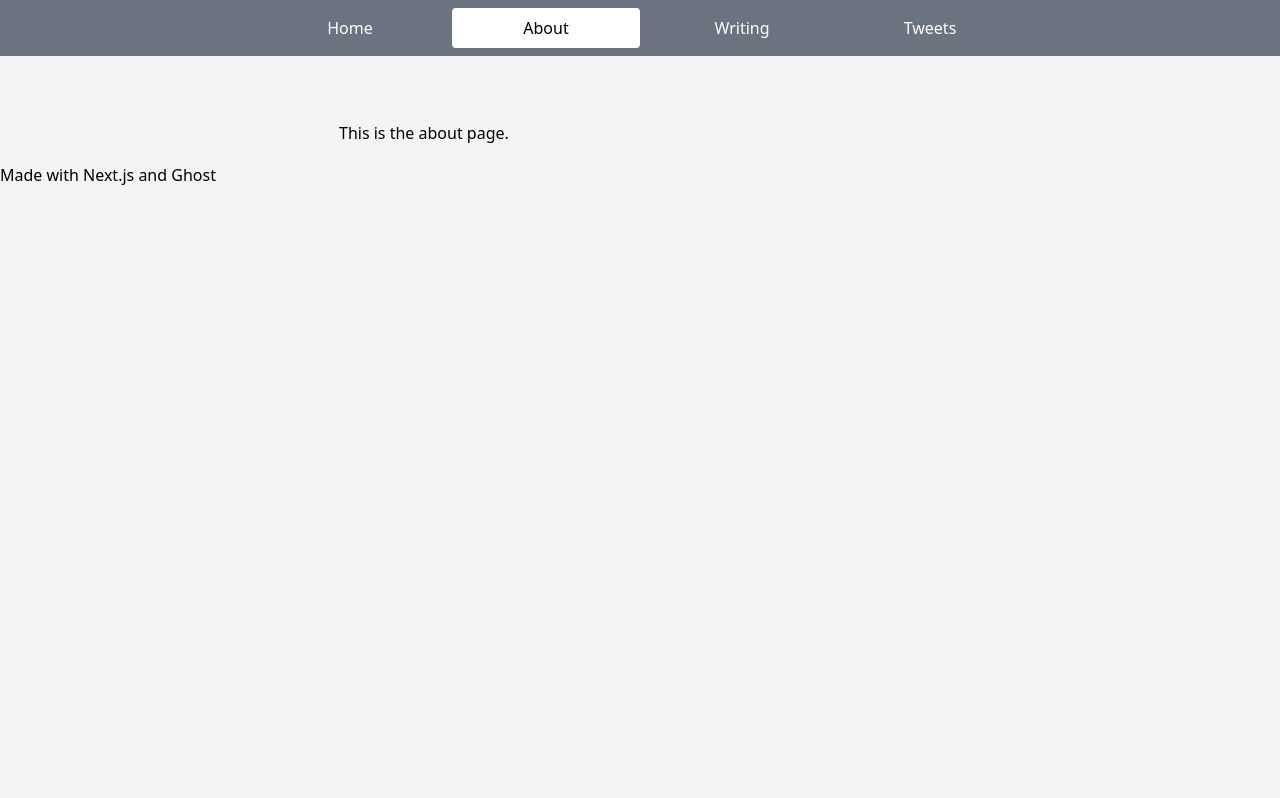
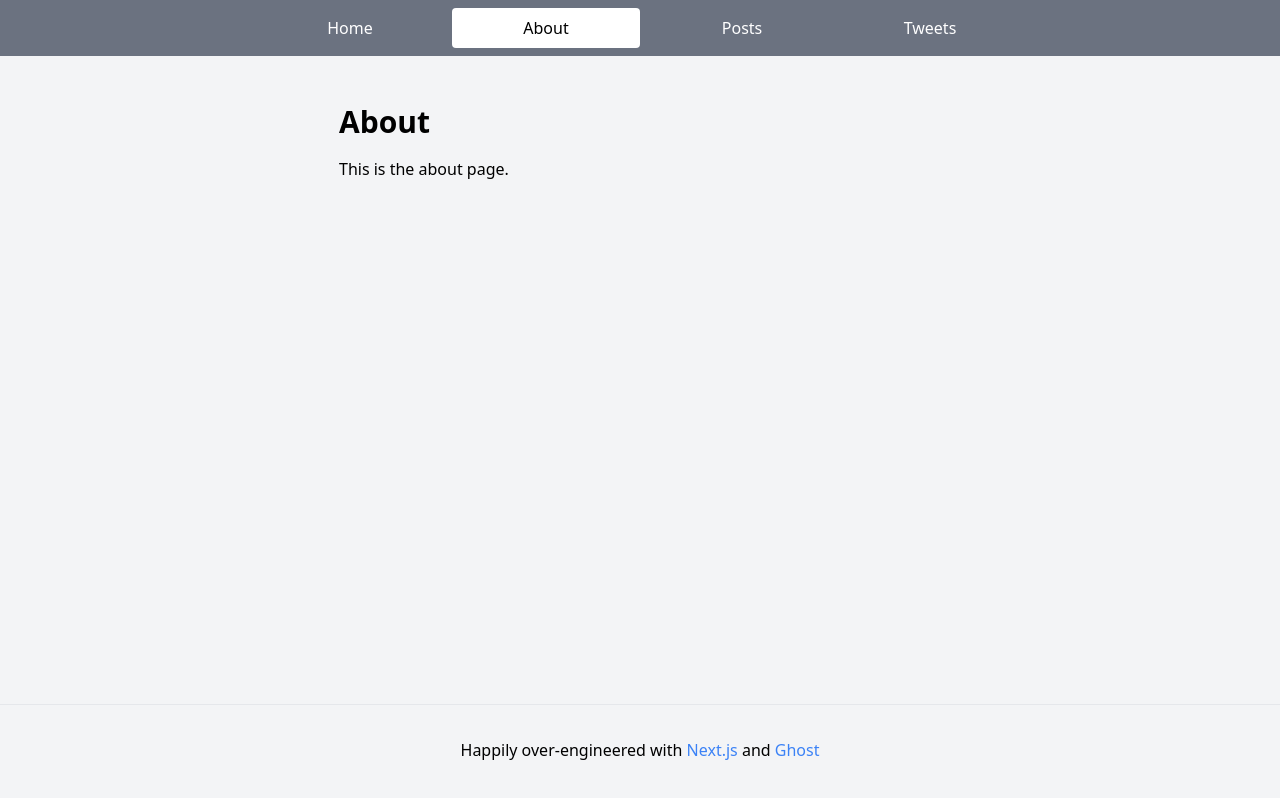
Before and after one commit to jamesctucker/nextjs-ghost-blog, a Next.js app: page /about in a window 1280 px wide. Built offline with nearby package versions, Linux system fonts and the light colour scheme.

Commit message:
Styled home page

```diff
--- a/components/Footer.jsx
+++ b/components/Footer.jsx
@@ -1,7 +1,11 @@
 export default function Footer() {
   return (
-    <footer>
-      <p>Made with Next.js and Ghost</p>
+    <footer className="absolute bottom-0 w-full text-center h-24">
+      <hr className="mt-0"></hr>
+      <p className="p-4 m-0">
+        Happily over-engineered with <a href="https://nextjs.org/">Next.js</a>{" "}
+        and <a href="https://ghost.org/">Ghost</a>
+      </p>
     </footer>
   );
 }
--- a/components/Nav.jsx
+++ b/components/Nav.jsx
@@ -29,15 +29,15 @@ export default function Nav() {
             About
           </a>
         </Link>
-        <Link href="/writing">
+        <Link href="/posts">
           <a
             className={
-              router.pathname === "/writing"
+              router.pathname === "/posts"
                 ? currentRouteStyle
                 : notCurrentRouteStyle
             }
           >
-            Writing
+            Posts
           </a>
         </Link>
         <Link href="https://twitter.com/tucker_dev">
--- /dev/null
+++ b/lib/helpers/dates.js
@@ -0,0 +1,22 @@
+export const transformPostDate = (postDate) => {
+  const date = new Date(postDate);
+  const month = date.getMonth();
+  const day = date.getDate();
+  const year = date.getFullYear();
+  const months = [
+    "January",
+    "February",
+    "March",
+    "April",
+    "May",
+    "June",
+    "July",
+    "August",
+    "September",
+    "October",
+    "November",
+    "December",
+  ];
+
+  return `${day} ${months[month - 1]} ${year}`;
+};
--- /dev/null
+++ b/lib/tags.js
@@ -0,0 +1,9 @@
+// import { api } from "./api";
+
+// export async function getAllTags() {
+//   const tags = await api.tags.browse({ order: "slug ASC" }).catch((err) => {
+//     console.error(err);
+//   });
+
+//   return tags;
+// }
--- a/pages/_app.js
+++ b/pages/_app.js
@@ -6,9 +6,9 @@ import "highlight.js/styles/default.css";
 
 function MyApp({ Component, pageProps }) {
   return (
-    <div className="bg-gray-100 min-h-screen">
+    <div className="bg-gray-100 min-h-screen relative pb-24">
       <Nav />
-      <div className="main-container mt-16">
+      <div className="main-container pt-8 pb-8">
         <Component {...pageProps} />
       </div>
       <Footer />
--- a/pages/about.jsx
+++ b/pages/about.jsx
@@ -10,6 +10,7 @@ export default function About() {
           content="Some potentially interesting facts about James."
         />
       </Head>
+      <h1>About</h1>
       <p>This is the about page.</p>
     </div>
   );
--- a/pages/index.js
+++ b/pages/index.js
@@ -1,6 +1,7 @@
 import Head from "next/head";
 import Link from "next/link";
 import { getRecentPosts, getFeaturedPosts } from "../lib/posts";
+import { transformPostDate } from "../lib/helpers/dates";
 
 export const getStaticProps = async () => {
   const recentPosts = await getRecentPosts();
@@ -26,6 +27,10 @@ export default function Home({ featuredPosts, recentPosts }) {
         <Link href="posts/[slug]" as={`/posts/${post.slug}`}>
           <a>{post.title}</a>
         </Link>
+        {post.excerpt && <p className="post-excerpt">{post.excerpt}</p>}
+        {post.updated_at && (
+          <p className="post-updated">{transformPostDate(post.updated_at)}</p>
+        )}
       </li>
     );
   });
@@ -33,9 +38,13 @@ export default function Home({ featuredPosts, recentPosts }) {
   const recentPostsList = recentPosts.map((post) => {
     return (
       <li key={post.slug}>
-        <Link href="writing/[slug]" as={`/writing/${post.slug}`}>
+        <Link href="posts/[slug]" as={`/posts/${post.slug}`}>
           <a>{post.title}</a>
         </Link>
+        {post.excerpt && <p className="post-excerpt">{post.excerpt}</p>}
+        {post.updated_at && (
+          <p className="post-updated">{transformPostDate(post.updated_at)}</p>
+        )}
       </li>
     );
   });
@@ -47,24 +56,29 @@ export default function Home({ featuredPosts, recentPosts }) {
         <link rel="icon" href="/favicon.ico" />
       </Head>
       <main>
-        <section>
+        <section className="text-xl">
           <p>
             Hey, I'm James. Welcome to my online home! I'm a husband, dog dad,
             and software engineer located in Minneapolis.
           </p>
-          <p>
+          <p className="mb-8">
             I'm currently building out a federal R&D tax credits platform at{" "}
             <a href="https://mainstreet.com">MainStreet</a>. Previously, I
             helped create the foundational software for{" "}
             <a href="https://soona.co">soona</a>, another Series A-raising
             startup.
           </p>
+          <Link href="/about">
+            <a className="bg-blue-500 text-white text-base hover:bg-blue-700 hover:text-white rounded py-2 px-4">
+              Learn more about me
+            </a>
+          </Link>
         </section>
-        <h2>Featured Posts</h2>
+        <h2 className="mt-8">Featured Posts</h2>
         <section>
           <ul>{featuredPostsList}</ul>
         </section>
-        <h2>Recent Posts</h2>
+        <h2 className="mt-8">Recent Posts</h2>
         <section>
           <ul>{recentPostsList}</ul>
         </section>
--- a/pages/writing/[slug].js
+++ b/pages/posts/[slug].js
@@ -3,6 +3,7 @@ import Image from "next/image";
 // import Head from "next/head";
 import parse from "html-react-parser";
 import { getSinglePost, getPosts } from "../../lib/posts";
+import { transformPostDate } from "../../lib/helpers/dates";
 import { readingTime } from "@tryghost/helpers";
 import hljs from "highlight.js";
 import "highlight.js/styles/night-owl.css";
@@ -38,24 +39,7 @@ const PostPage = ({ post }) => {
     hljs.highlightAll();
   }, []);
   console.log(post);
-  const date = new Date(post.updated_at);
-  const month = date.getMonth();
-  const day = date.getDate();
-  const year = date.getFullYear();
-  const months = [
-    "January",
-    "February",
-    "March",
-    "April",
-    "May",
-    "June",
-    "July",
-    "August",
-    "September",
-    "October",
-    "November",
-    "December",
-  ];
+
   return (
     <>
       <article className="flex flex-col justify-center">
@@ -67,14 +51,12 @@ const PostPage = ({ post }) => {
             height={300}
           />
         )}
-        <h1 className="text-3xl text-center font-semibold mt-2 mx-3">
-          {post.title}
-        </h1>
-        <div className="flex text-center mt-2 justify-center">
-          <p className="text-gray-400 mt-2 mb-0">
-            Updated {`${day} ${months[month - 1]} ${year}.`}&nbsp;
+        <h1 className="text-3xl font-semibold">{post.title}</h1>
+        <div className="flex text-center justify-between">
+          <p className="text-gray-400 mt-1 mb-0">
+            Updated {transformPostDate(post.updated_at)}&nbsp;
           </p>
-          <p className="text-gray-400 mt-2 mb-0">
+          <p className="text-gray-400 mt-1 mb-0">
             {readingTime(post, {
               minute: "1 minute read.",
               minutes: "% minute read.",
--- a/pages/writing/index.js
+++ b/pages/posts/index.js
@@ -1,9 +1,12 @@
 import { getPosts } from "../../lib/posts";
 import Link from "next/link";
 import Head from "next/head";
+import { transformPostDate } from "../../lib/helpers/dates";
+// import { getAllTags } from "../../lib/tags";
 
 export const getStaticProps = async () => {
   const posts = await getPosts();
+  // const tags = await getAllTags();
 
   if (!posts) {
     return {
@@ -13,6 +16,7 @@ export const getStaticProps = async () => {
   return {
     props: {
       posts,
+      // tags,
     },
   };
 };
@@ -20,10 +24,13 @@ export const getStaticProps = async () => {
 export default function allPosts({ posts }) {
   const postList = posts.map((post) => {
     return (
-      <li key={post.id}>
-        <Link href="/writing/[slug]" as={`/writing/${post.slug}`}>
+      <li key={post.id} className="flex">
+        <Link href="/posts/[slug]" as={`/posts/${post.slug}`}>
           <a>{post.title}</a>
         </Link>
+        <p className="text-gray-500 italic ml-2 my-0 mr-0">
+          {transformPostDate(post.updated_at)}
+        </p>
       </li>
     );
   });
@@ -31,9 +38,10 @@ export default function allPosts({ posts }) {
   return (
     <div>
       <Head>
-        <title>Writing</title>
-        <meta name="writing" content="James' articles and notes" />
+        <title>Posts</title>
+        <meta name="posts" content="James' articles and notes" />
       </Head>
+      <h1>Posts</h1>
       <ul>{postList}</ul>
     </div>
   );
--- a/styles/tailwind.css
+++ b/styles/tailwind.css
@@ -4,6 +4,10 @@
 
 h2 {
   @apply font-bold text-xl my-4;
+}
+
+h1 {
+  @apply text-3xl font-bold my-4;
 }
 
 p {
@@ -23,5 +27,17 @@ code {
 }
 
 a {
-  @apply text-blue-500 hover:text-blue-800 hover:underline;
+  @apply text-blue-500 hover:text-blue-800;
 }
+
+li {
+  @apply mt-4;
+}
+
+.post-excerpt {
+  @apply my-1 text-gray-500;
+}
+
+.post-updated {
+  @apply text-gray-500 italic my-1 text-sm;
+}
```
Also changed, not shown: lib/api.js (added, +7 -0 lines), lib/posts.js (+18 -16 lines).
